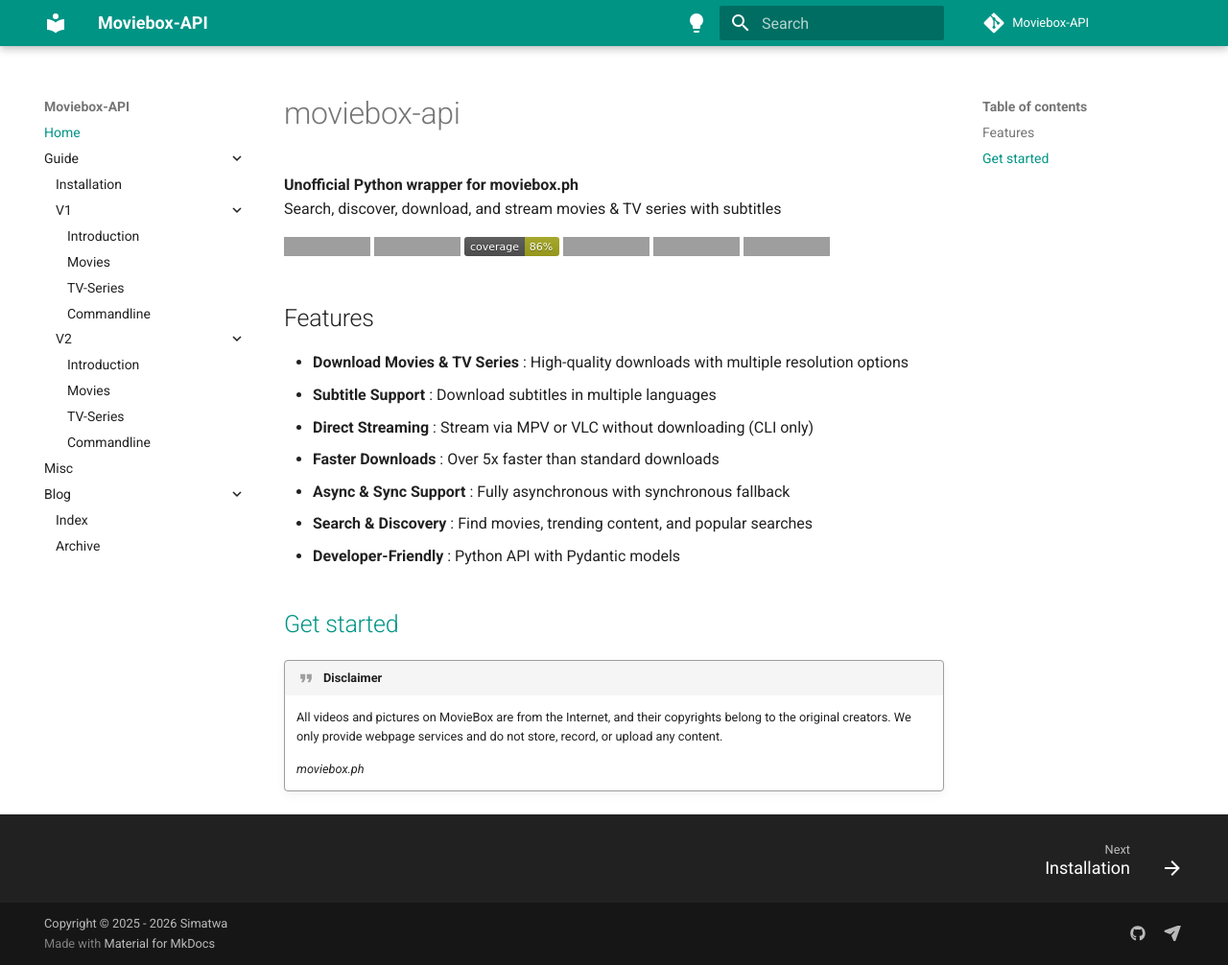
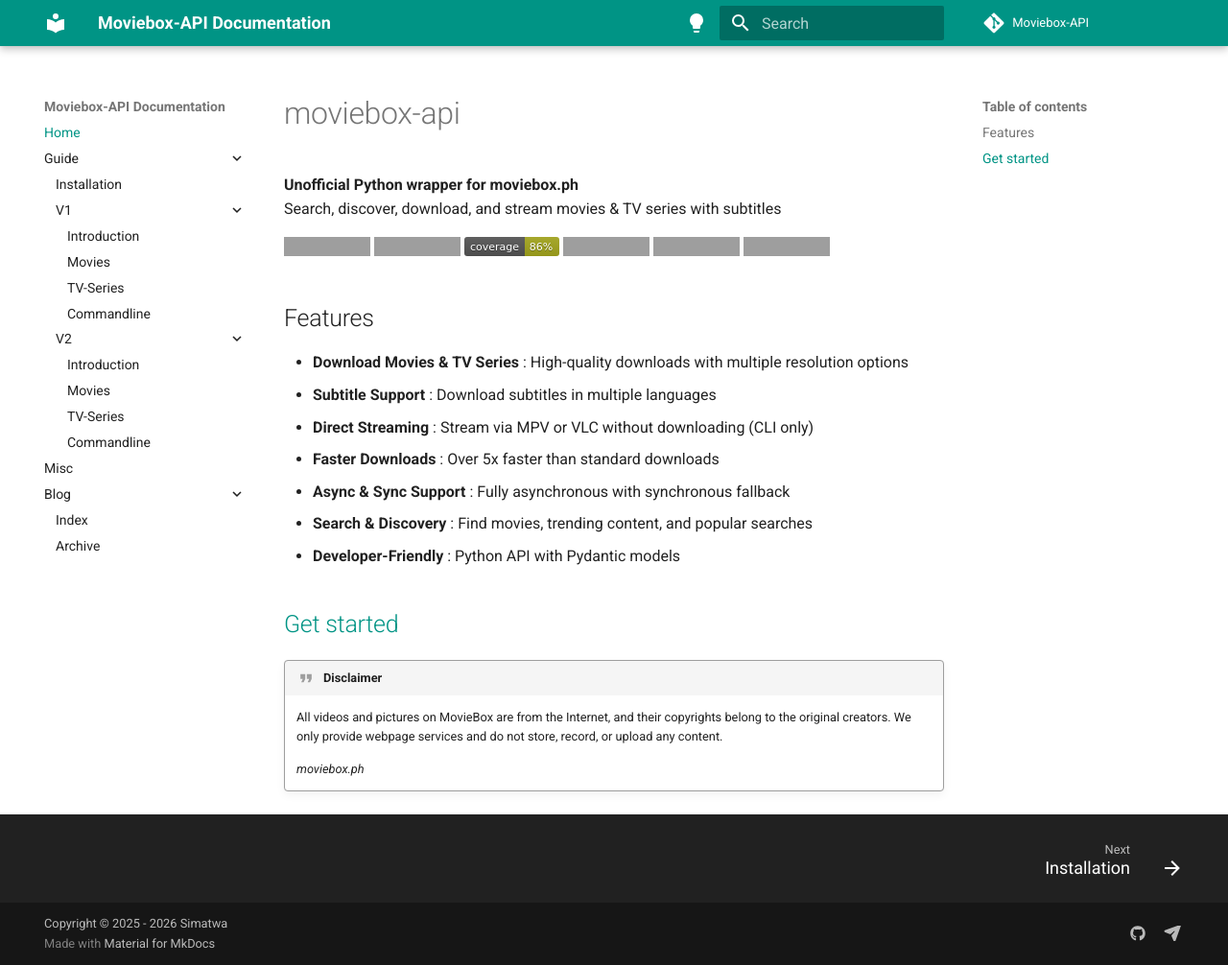
Before and after one commit to Simatwa/moviebox-api, an MkDocs documentation site: the page built from docs/index.md, in a window 1280 px wide and 1006 px high. Shown: the whole window at 96% size. Built offline with MkDocs 1.6.1 and Material for MkDocs 9.7.7, drawn with Linux system fonts in a browser that asks for light colours; comment, search, counter and statistics services are not loaded; grey boxes are pictures that could not be loaded.

```diff
--- a/mkdocs.yml
+++ b/mkdocs.yml
@@ -1,5 +1,5 @@
 # export NO_MKDOCS_2_WARNING=1
-site_name: Moviebox-API
+site_name: Moviebox-API Documentation
 repo_url: https://github.com/Simatwa/moviebox-api
 repo_name: Moviebox-API
 
```
Also changed, not shown: README.md (+1 -1 lines).
